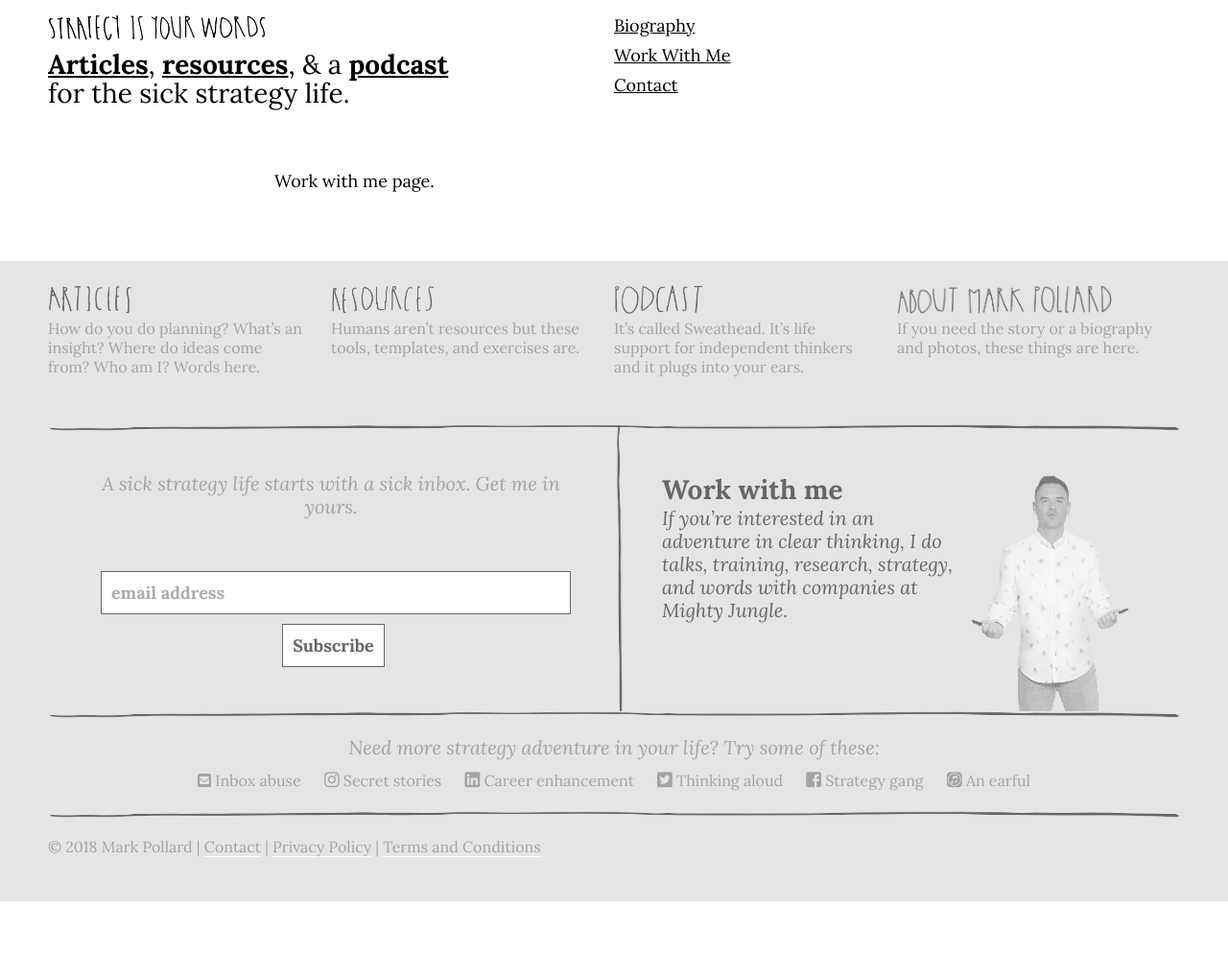
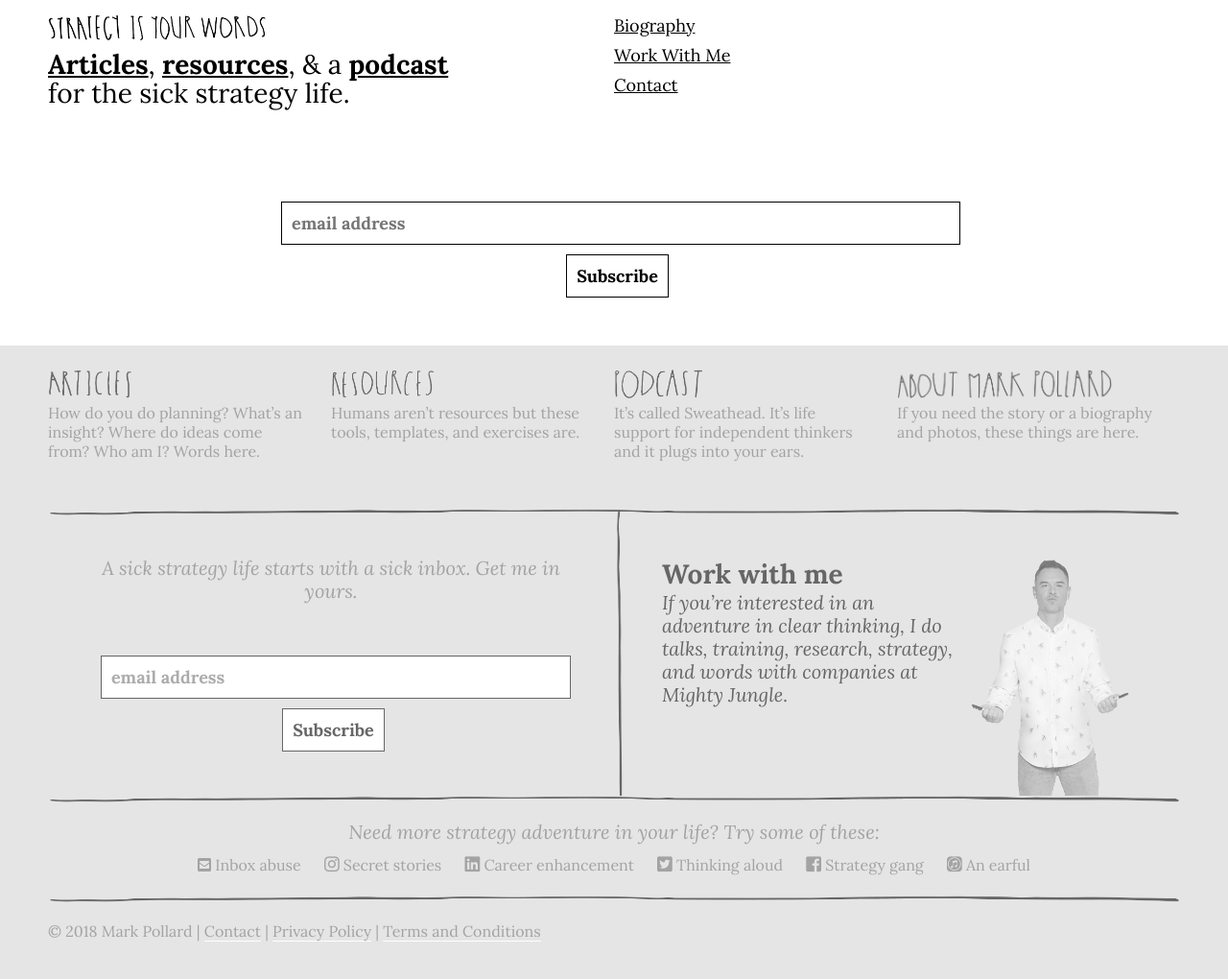
Before and after one commit to markhpollard/markhpollard.github.io, a Jekyll site: the page built from subscribe.md, in a window 1280 px wide and 1027 px high. Shown: the top 1020 px of the window at 96% size. Built offline with Jekyll 4.4.1, drawn with Linux system fonts in a browser that asks for light colours; nearby versions of some CDN libraries.

Commit message:
updated footer + metadata

```diff
--- a/_config.yml
+++ b/_config.yml
@@ -24,12 +24,14 @@ defaults:
   values:
     layout: article
     summary:
+    image:
 - scope:
     path: ''
     type: resources
   values:
     layout: article
     summary:
+    image:
 name: Mark Pollard
 description: Strategy is Your Words
 google_analytics: UA-6991341-1
--- a/_includes/footer.html
+++ b/_includes/footer.html
@@ -56,11 +56,11 @@
         <h2>Need more strategy adventure in your life? Try some of these:</h2>
 
         <p>
-            <a href=""><i class="fas fa-envelope-square"></i> Inbox abuse</a>
+            <a href="/email-newsletter/"><i class="fas fa-envelope-square"></i> Inbox abuse</a>
 
             <a href="http://instagram.com/markpollard"><i class="fab fa-instagram"></i> Secret stories</a>
 
-            <a href="https://www.linkedin.com/company-beta/2559165/"><i class="fab fa-linkedin"></i> Career enhancement</a>
+            <a href="https://www.linkedin.com/in/markpollardstrategist"><i class="fab fa-linkedin"></i> Career enhancement</a>
 
             <a href="http://www.twitter.com/markpollard"><i class="fab fa-twitter-square"></i> Thinking aloud</a>
 
--- a/_includes/head.html
+++ b/_includes/head.html
@@ -2,7 +2,11 @@
     <title>{{ page.title }}—Mark Pollard</title>
         <meta name="viewport" content="width=device-width">
         <meta charset="UTF-8">
+        {% if page.categories %}
+        <meta name="keywords" content="{% for categories in post.categories %}{{ categories }}, {% endfor %}"  />
+{% else %}
         <meta name="keywords" content="mark pollard, strategy, strategist, ceo, mighty jungle, planner, strategy is your words"  />
+{% endif %}
         <meta name="author" content="Mark Pollard">
         <meta name="description" content="Mark Pollard - strategy writing, drawing, and talking from the bowels of New York City." />
         <link rel="stylesheet" type="text/css" href="{{ site.github.url }}/styles.css" />
--- a/subscribe.md
+++ b/subscribe.md
@@ -4,4 +4,18 @@ permalink: "/email-newsletter"
 layout: about
 ---
 
-Work with me page.
+
+<center>
+<!-- Begin MailChimp Signup Form -->
+<div id="mc_embed_signup">
+<form action="https://markpollard.us1.list-manage.com/subscribe/post?u=dfb4c80f84a49d4cfc0d34490&amp;id=c66948a2fc" method="post" id="mc-embedded-subscribe-form" name="mc-embedded-subscribe-form" class="validate" target="_blank" novalidate>
+    <div id="mc_embed_signup_scroll">
+
+    <input type="email" value="" name="EMAIL" class="email" id="mce-EMAIL" placeholder="email address" required>
+    <!-- real people should not fill this in and expect good things - do not remove this or risk form bot signups-->
+    <div style="position: absolute; left: -5000px;" aria-hidden="true"><input type="text" name="b_dfb4c80f84a49d4cfc0d34490_c66948a2fc" tabindex="-1" value=""></div>
+    <div class="clear"><input type="submit" value="Subscribe" name="subscribe" id="mc-embedded-subscribe" class="button"></div>
+    </div>
+</form>
+</div>
+</center>
```
Also changed, not shown: _posts/2017-09-05-2017-12-5-ten-questions.md (+1 -0 lines).
